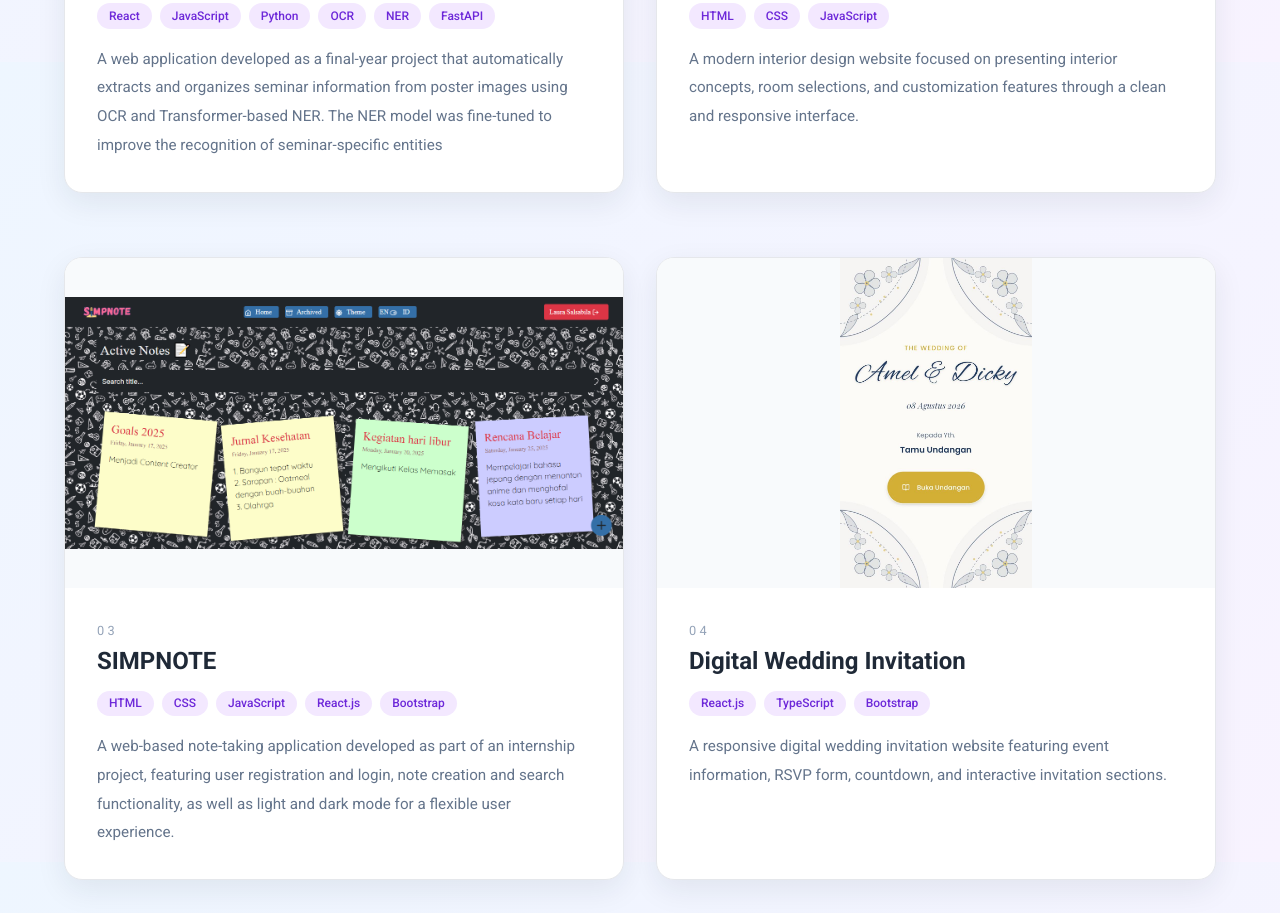
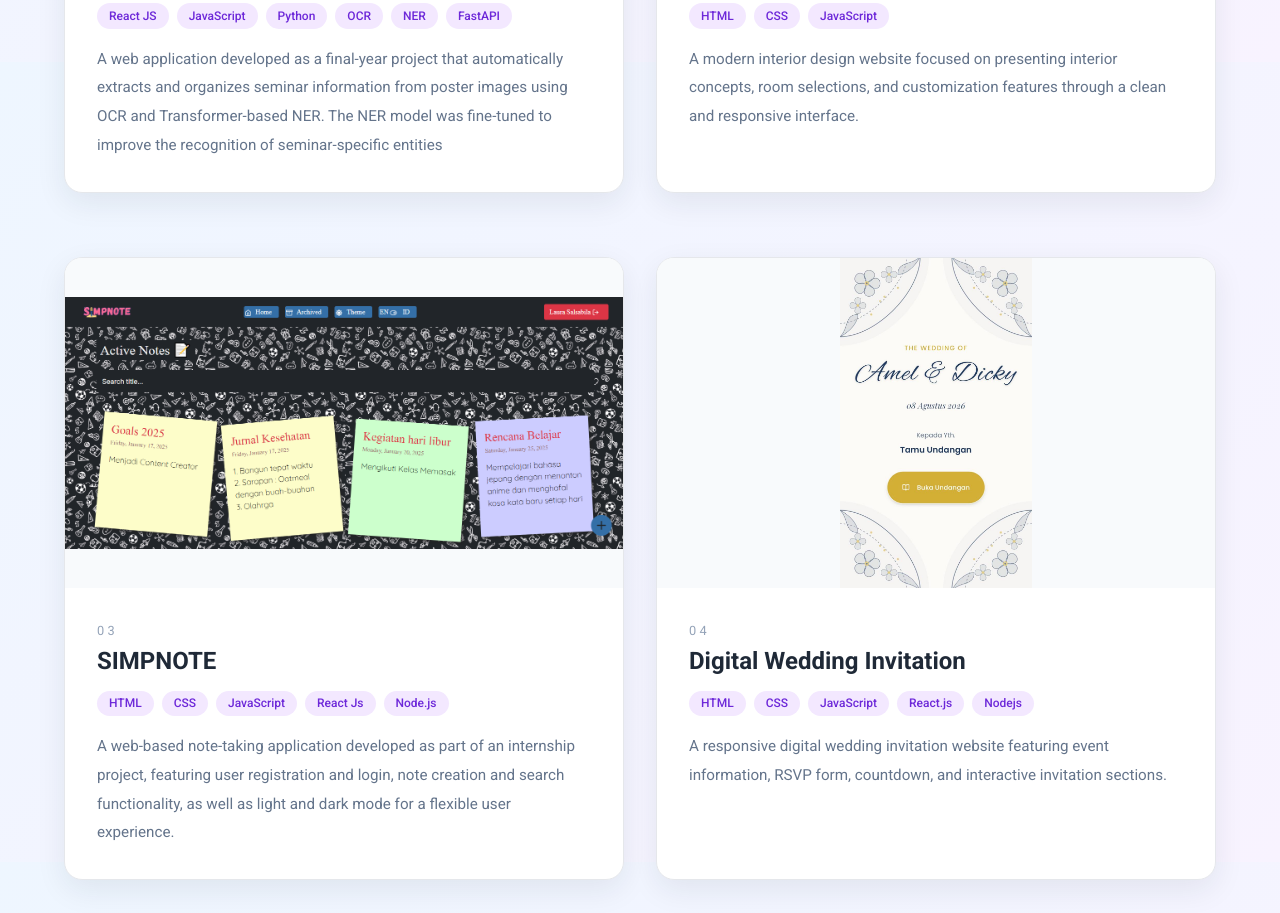
Before and after one commit to salsabilaura/My-Portfolio, a plain HTML site: page index.html in a window 1280 px wide. Shown: the part 1538-2451 px from the top of the page. Drawn offline with nearby package versions, Linux system fonts and the light colour scheme.

Commit message:
Update tools my project 3

```diff
--- a/index.html
+++ b/index.html
@@ -243,7 +243,7 @@
 
                         <div class="project-tags">
 
-                            <span>React</span>
+                            <span>React JS</span>
 
                             <span>JavaScript</span>
 
@@ -392,8 +392,8 @@
                             <span>HTML</span>
                             <span>CSS</span>
                             <span>JavaScript</span>
-                            <span>React.js</span>
-                            <span>Bootstrap</span>
+                            <span>React Js</span>
+                            <span>Node.js</span>
 
 
                         </div>
@@ -455,11 +455,15 @@
 
                         <div class="project-tags">
 
+                            <span>HTML</span>
+
+                            <span>CSS</span>
+
+                            <span>JavaScript</span>
+
                             <span>React.js</span>
 
-                            <span>TypeScript</span>
-
-                            <span>Bootstrap</span>
+                            <span>Nodejs</span>
 
                         </div>
 
--- a/script/main.js
+++ b/script/main.js
@@ -62,7 +62,9 @@ const projects = {
         tags: [
             "HTML",
             "CSS",
-            "JavaScript"
+            "JavaScript",
+            "React Js",
+            "Node.js"
         ]
 
     },
@@ -88,9 +90,11 @@ const projects = {
         ],
 
         tags: [
-            "React",
-            "Bootstrap",
-            "JavaScript"
+            "HTML",
+            "CSS",
+            "JavaScript",
+            "React Js",
+            "Node.js"
         ]
 
     },
@@ -112,11 +116,12 @@ const projects = {
         ],
 
         tags: [
-            "React",
+            "React JS",
             "JavaScript",
             "Python",
             "OCR",
-            "NER"
+            "NER",
+            "Node.Js"
         ]
 
     },
```
